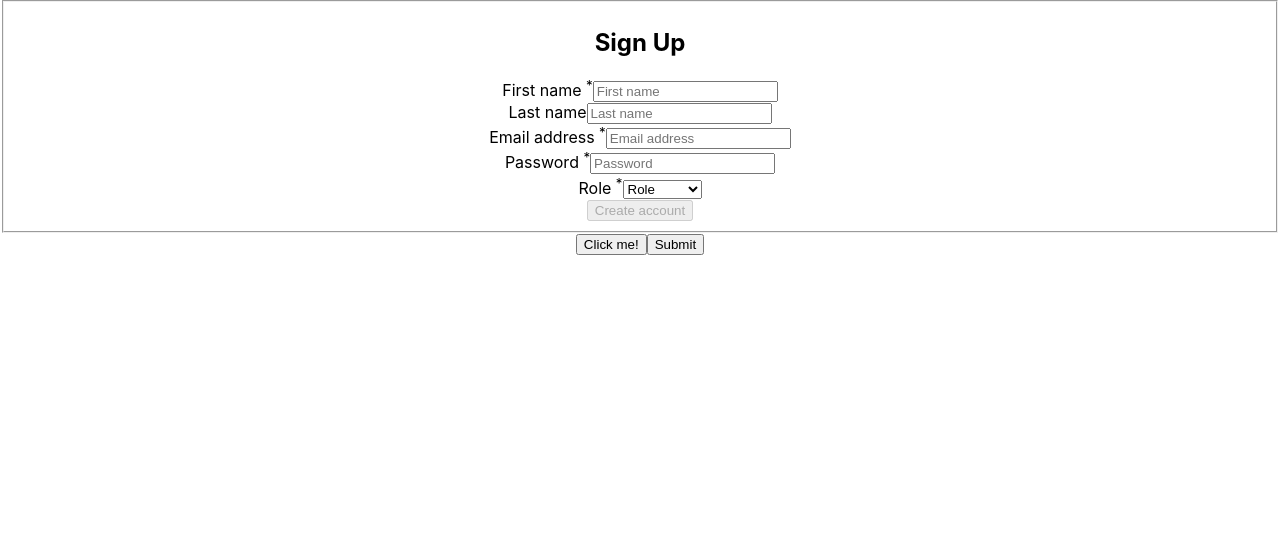
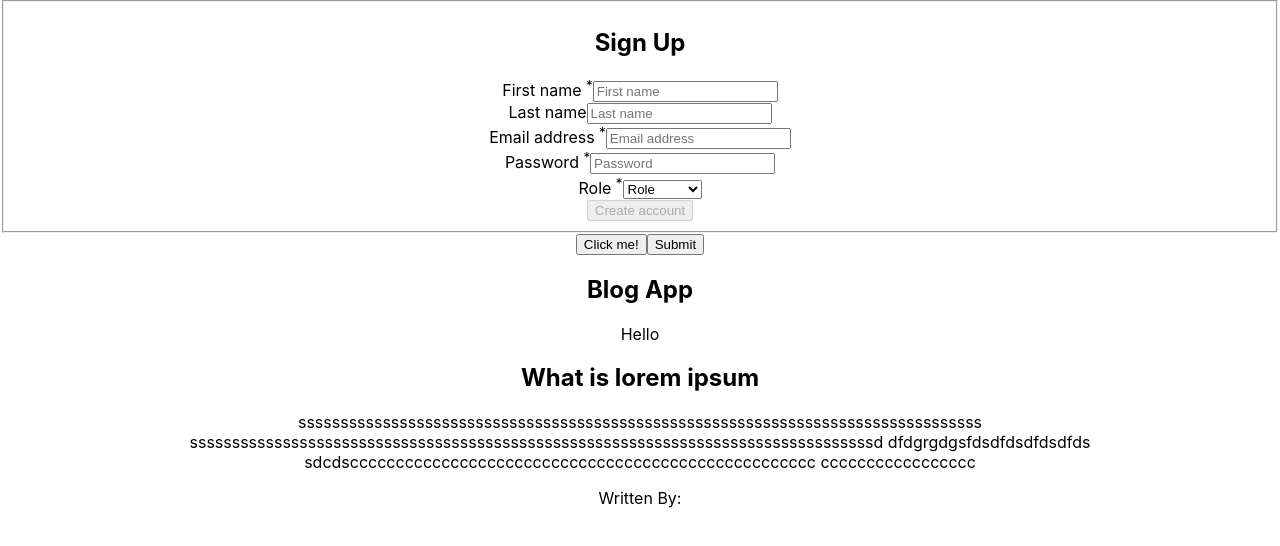
Before and after one commit to Madhawa-Tharindu/Advanced-React-Course-by-Meta, a React (Create React App) app: page / in a window 1280 px wide. Shown: the top 546 px of the page. Built offline with nearby package versions, Linux system fonts and the light colour scheme.

Commit message:
used context

```diff
--- a/src/App.js
+++ b/src/App.js
@@ -2,6 +2,7 @@ import "./App.css";
 import { useState } from "react";
 import { validateEmail } from "./utils";
 import Button from './Button'
+import { UserProvider } from "./userContext";
 
 const PasswordErrorMessage = () => {
   return (
@@ -61,7 +62,7 @@ function App() {
     )
   }
 
-  const page = () => {
+  const Page = () => {
     return (
       <div>
         <h2>What is lorem ipsum</h2>
@@ -162,6 +163,10 @@ function App() {
       <Button text="Submit" />
     </div>
       {/* explain context in React */}
+      <UserProvider>
+        <Header />
+        <Page />
+       </UserProvider>
       </div>
     </div>
   );
```
